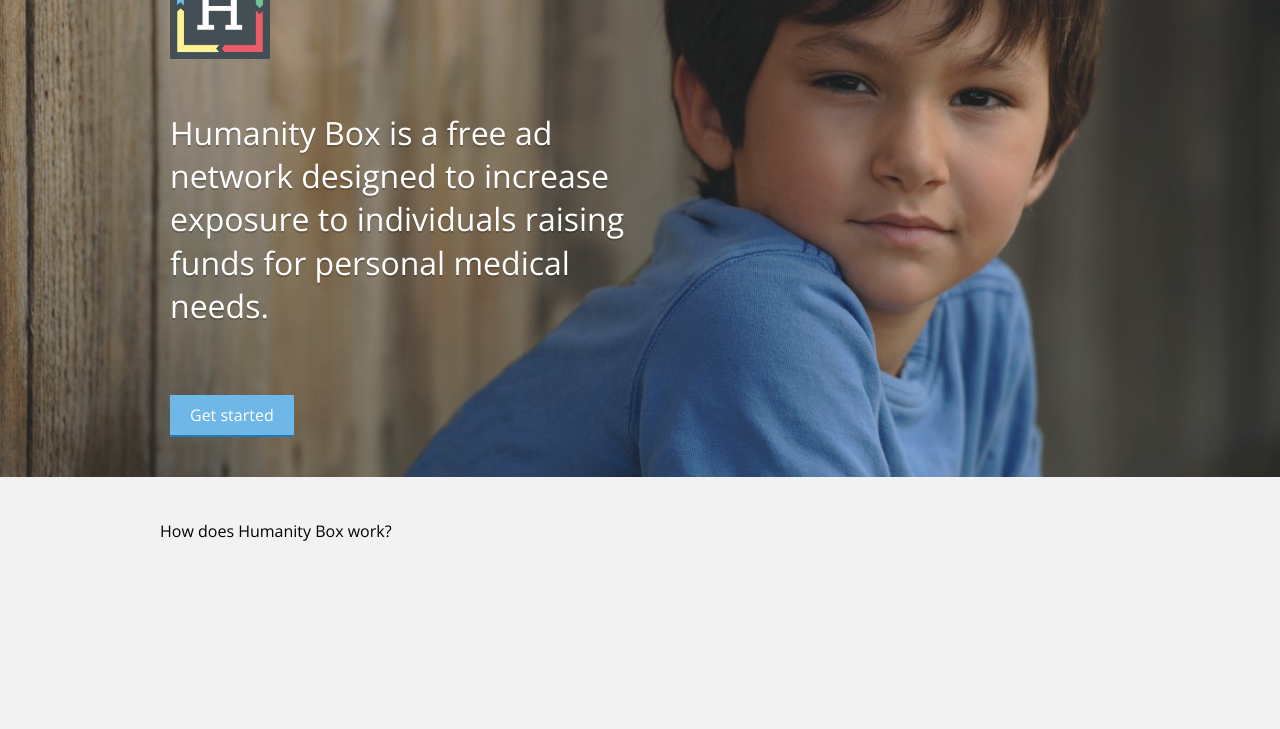
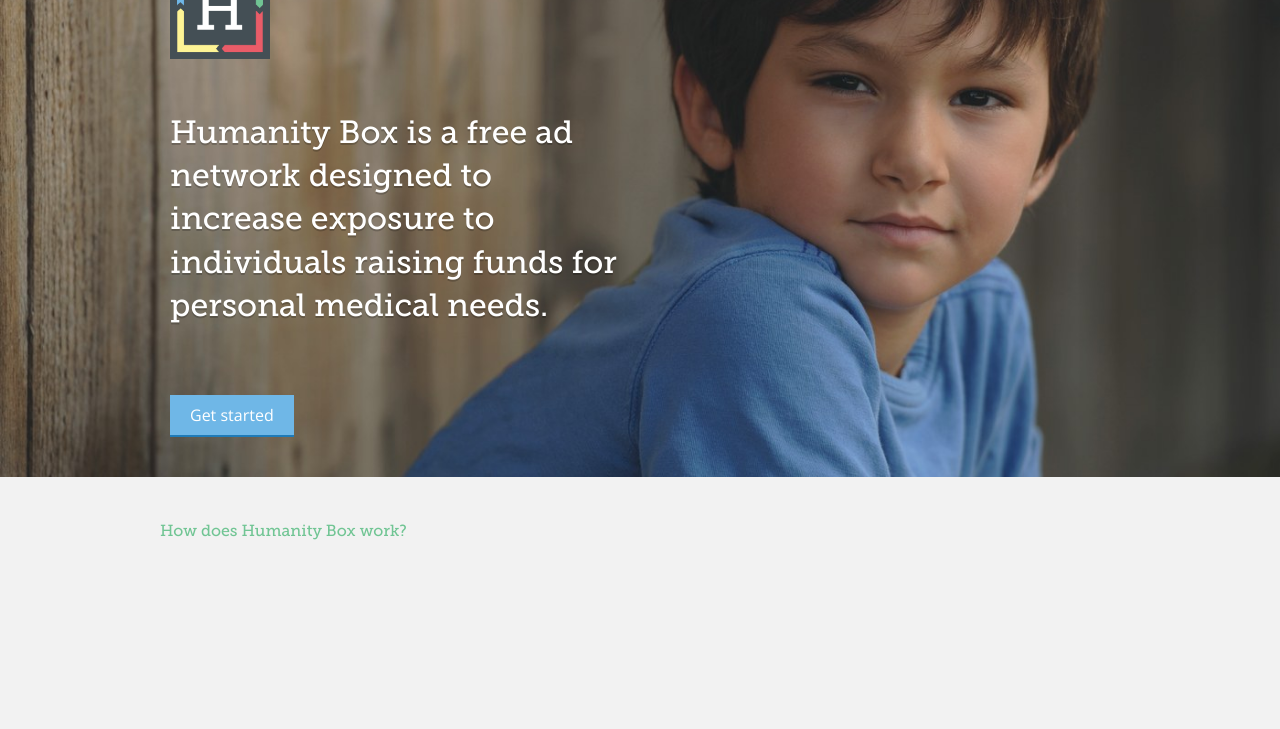
Before and after one commit to nicksergeant/humanitybox, a website: page website/index.html in a window 1280 px wide. Shown: the part 71-800 px from the top of the page. Drawn offline with nearby package versions, Linux system fonts and the light colour scheme.

Commit message:
Museo Slab font files

```diff
--- a/website/css/_base.scss
+++ b/website/css/_base.scss
@@ -19,6 +19,16 @@
 // Fonts
 $fontSize: 16px;
 @import url(http://fonts.googleapis.com/css?family=Open+Sans:400,300,700);
+@font-face {
+    font-family: 'Museo Slab';
+    src: url('../fonts/museo_slab_500-webfont.eot');
+    src: url('../fonts/museo_slab_500-webfont.eot?#iefix') format('embedded-opentype'),
+         url('../fonts/museo_slab_500-webfont.woff') format('woff'),
+         url('../fonts/museo_slab_500-webfont.ttf') format('truetype'),
+         url('../fonts/museo_slab_500-webfont.svg#museo_slab500') format('svg');
+    font-weight: normal;
+    font-style: normal;
+}
 @function em($target, $context: $fontSize) {
    @return #{$target / $context}em;
 }
@@ -59,6 +69,10 @@
 }
 h1, h2, h3, h4, h5, h6 {
 	 margin: 1em 0;
+h1, h2, h3 {
+	color: $green;
+	font-family: 'Museo Slab', 'Open Sans', sans-serif;
+}
 }
 p {
 	line-height: 1.5em;
```
Also changed, not shown: website/css/styles.css, website/fonts/museo_slab_500-webfont.ttf (added), website/fonts/museo_slab_500-webfont.woff (added), 2 other files.
